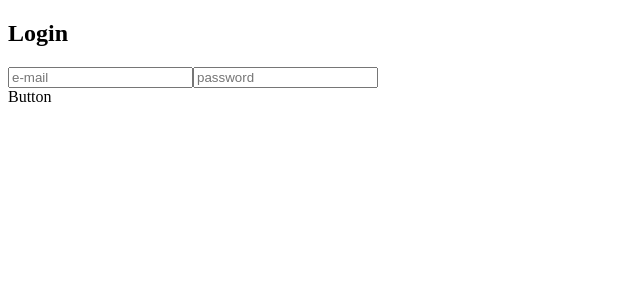
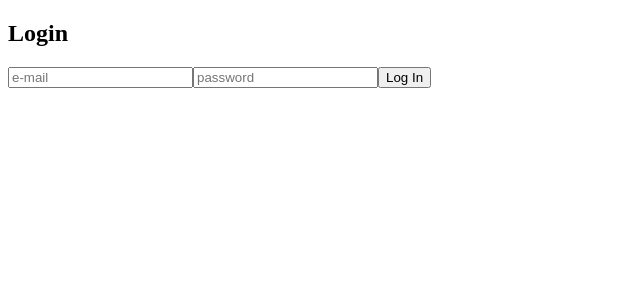
Before and after one commit to mackey7/weather-menu, a React (Create React App) app: page / in a window 1280 px wide. Shown: the top 300 px of the page, without its empty margins (0-640 px from the left). Built offline with nearby package versions, Linux system fonts and the light colour scheme.

Commit message:
create props for button

```diff
--- a/src/components/loginPageComponents/Button.jsx
+++ b/src/components/loginPageComponents/Button.jsx
@@ -1,8 +1,8 @@
 import React from 'react';
 
-const Button = () => {
+const Button = (props) => {
     return (
-        <div>Button</div>
+        <input type="button" value={props.value} />
     )
 }
 export default Button
--- a/src/components/loginPageComponents/Form.jsx
+++ b/src/components/loginPageComponents/Form.jsx
@@ -6,9 +6,7 @@ const Form = () => {
         <form action="">
             <Input type="text" placeholder="e-mail" />
             <Input type="password" placeholder="password" />
-            <Button />
-
-
+            <Button value="Log In" />
         </form>
     )
 }
```
